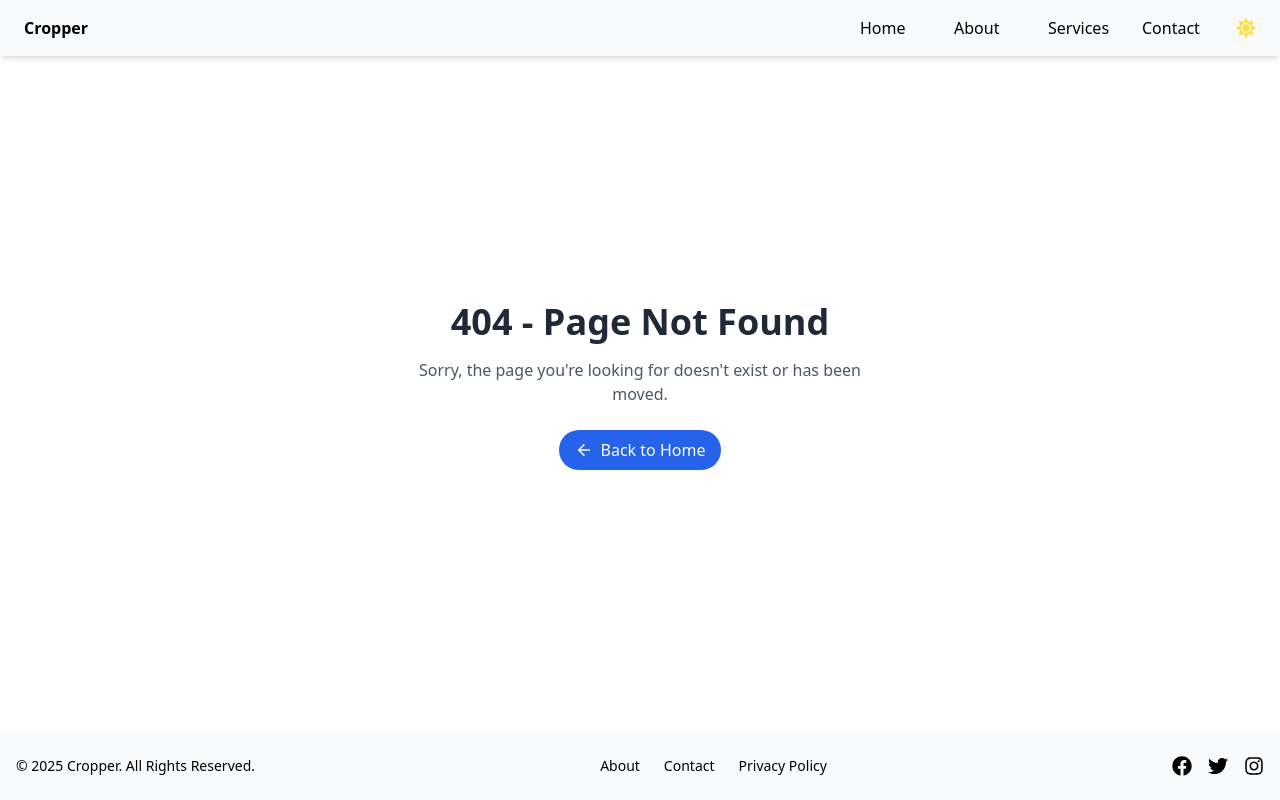
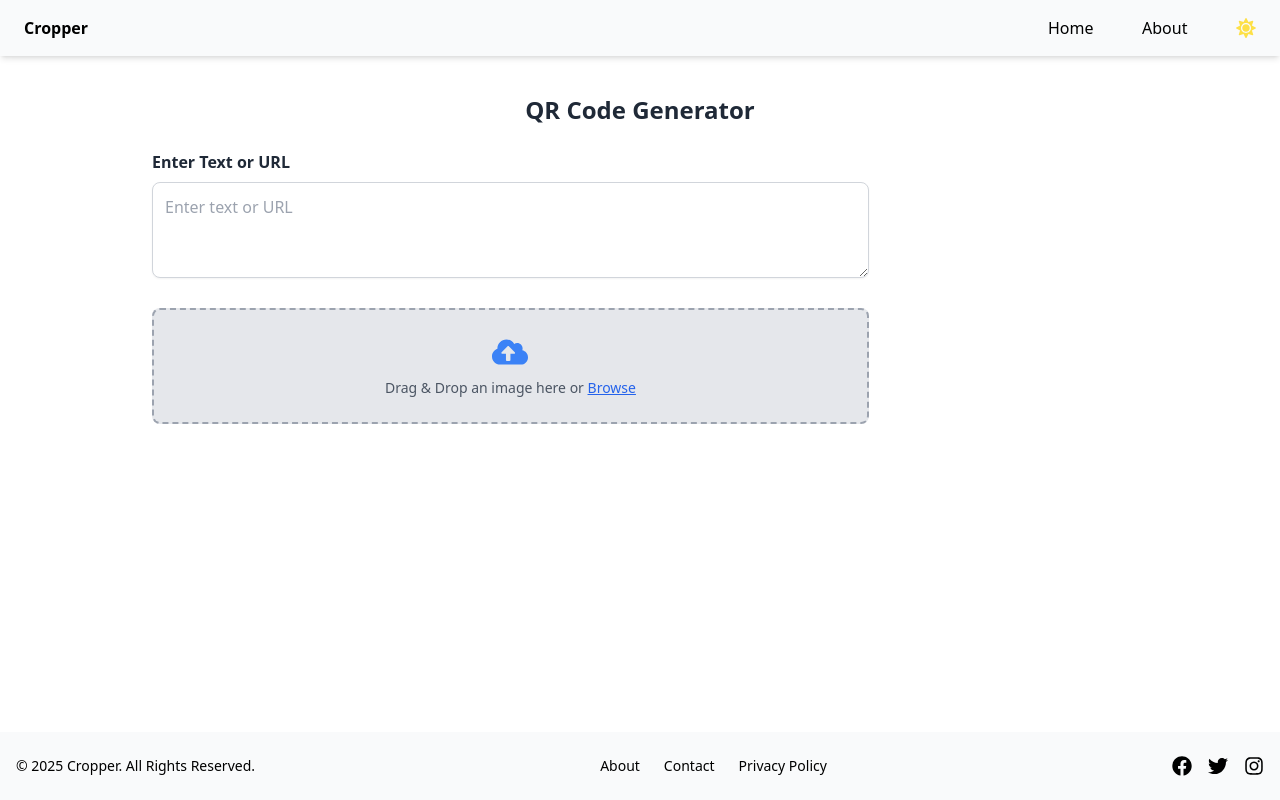
Before and after one commit to DevenderDhami/img-crop, a Next.js app: page /qr in a window 1280 px wide. Before the commit this address had no page. Built offline with nearby package versions, Linux system fonts and the light colour scheme.

Commit message:
qr generator added

```diff
--- /dev/null
+++ b/app/qr/page.jsx
@@ -0,0 +1,60 @@
+"use client";
+
+import { useState } from "react";
+import PreviewImage from "@/components/qr-generator/PreviewImage";
+import ImageDrag from "@/components/qr-generator/ImageDrag";
+import QrComponent from "@/components/qr-generator/QrComponent";
+
+export default function QRCodeGenerator() {
+    const [text, setText] = useState("");
+    const [imageSrc, setImageSrc] = useState(null);
+
+    const handleImageUpload = (e) => {
+        const file = e.target.files[0];
+        if (!file) return;
+
+        const reader = new FileReader();
+        reader.onloadend = () => {
+            setImageSrc(reader.result);
+        };
+        reader.readAsDataURL(file);
+    };
+
+    const handleDrop = (e) => {
+        e.preventDefault();
+        const file = e.dataTransfer.files[0];
+        if (file) handleImageUpload({ target: { files: [file] } });
+    };
+
+    return (
+        <div className="p-6 text-center max-w-5xl mx-auto  text-gray-800 dark:text-gray-100 transition-colors duration-300">
+            <h2 className="text-2xl font-bold mb-6">QR Code Generator</h2>
+            <div className="flex flex-col md:flex-row gap-5">
+                <div className="flex flex-col w-full">
+                    {/* Text Input */}
+                    <div className="mb-6 text-left">
+                        <label className="block font-semibold mb-2">Enter Text or URL</label>
+                        <textarea
+                            value={text}
+                            onChange={(e) => setText(e.target.value)}
+                            placeholder="Enter text or URL"
+                            className="border border-gray-300 dark:border-gray-700 bg-white dark:bg-gray-800 text-black dark:text-white p-3 w-full h-24 rounded-lg shadow-sm focus:ring focus:ring-blue-300 dark:focus:ring-blue-600"
+                        />
+                    </div>
+
+                    <div className="w-full">
+                        {imageSrc ? (
+                            <PreviewImage imageSrc={imageSrc} setImageSrc={setImageSrc} />
+                        ) : (
+                            <ImageDrag handleDrop={handleDrop} handleImageUpload={handleImageUpload} />
+                        )}
+                    </div>
+                </div>
+
+                <div className="flex flex-col w-full md:w-1/3">
+                    <QrComponent text={text} imageSrc={imageSrc} />
+                </div>
+            </div>
+        </div>
+    );
+}
--- a/components/layout/Navbar.jsx
+++ b/components/layout/Navbar.jsx
@@ -24,7 +24,6 @@ const Navbar = () => {
                             href={item.link}
                             className="flex items-center gap-2 hover:font-bold min-w-[70px]"
                         >
-                            {/* <item.icon className="text-xl" /> */}
                             {item.label}
                         </Link>
                     ))}
--- /dev/null
+++ b/components/qr-generator/ImageDrag.jsx
@@ -0,0 +1,34 @@
+'use client';
+
+import React from 'react';
+import { FaCloudUploadAlt } from 'react-icons/fa';
+
+const ImageDrag = ({ handleDrop, handleImageUpload }) => {
+    const handleDragOver = (e) => e.preventDefault();
+
+    return (
+        <div
+            className="bg-gray-200 dark:bg-gray-800 border-dashed border-2 border-gray-400 dark:border-gray-600 p-6 rounded-lg cursor-pointer text-gray-600 dark:text-gray-300 hover:border-blue-400 dark:hover:border-blue-500 transition duration-300 flex flex-col items-center"
+            onDragOver={handleDragOver}
+            onDrop={handleDrop}
+        >
+            <input
+                type="file"
+                accept="image/*"
+                onChange={handleImageUpload}
+                className="hidden"
+                id="imageUpload"
+            />
+
+            <label htmlFor="imageUpload" className="text-center flex flex-col items-center cursor-pointer">
+                <FaCloudUploadAlt className="text-4xl text-blue-500 mb-2" />
+                <span className="text-sm">
+                    Drag & Drop an image here or{' '}
+                    <span className="text-blue-600 dark:text-blue-400 underline">Browse</span>
+                </span>
+            </label>
+        </div>
+    );
+};
+
+export default ImageDrag;
--- /dev/null
+++ b/components/qr-generator/PreviewImage.jsx
@@ -0,0 +1,28 @@
+import React from 'react'
+import { FaTrashAlt } from 'react-icons/fa'
+
+const PreviewImage = ({imageSrc,setImageSrc}) => {
+    const removeImage = () => {
+        setImageSrc(null);
+    };
+    return (
+        <div className="relative inline-block">
+            {/* Uploaded Image Preview */}
+            <img
+                src={imageSrc}
+                alt="Uploaded"
+                className="h-60 w-auto object-fit rounded border shadow"
+            />
+
+            {/* Remove Image Button */}
+            <button
+                onClick={removeImage}
+                className="absolute cursor-pointer p-3 -top-2 right-0 bg-red-500 text-white  rounded-full transform translate-x-1 -translate-y-1 hover:bg-red-600 transition"
+            >
+                <FaTrashAlt />
+            </button>
+        </div>
+    )
+}
+
+export default PreviewImage
--- /dev/null
+++ b/components/qr-generator/QrComponent.jsx
@@ -0,0 +1,90 @@
+import { toPng, toJpeg, toSvg } from 'html-to-image';
+import { QRCodeCanvas } from 'qrcode.react';
+import React, { useRef, useState } from 'react';
+import { FaDownload } from 'react-icons/fa';
+
+const QrComponent = ({ text, imageSrc }) => {
+    const qrRef = useRef(null);
+    const [format, setFormat] = useState("png");
+
+    // Download based on selected format
+    const downloadQR = () => {
+        if (!qrRef.current) return;
+
+        const node = qrRef.current;
+        let downloadFunc;
+
+        switch (format) {
+            case "jpeg":
+                downloadFunc = toJpeg;
+                break;
+            case "svg":
+                downloadFunc = toSvg;
+                break;
+            case "png":
+            default:
+                downloadFunc = toPng;
+        }
+
+        downloadFunc(node, { quality: 0.95 })
+            .then((dataUrl) => {
+                const link = document.createElement("a");
+                link.href = dataUrl;
+                link.download = `qr_code.${format}`;
+                link.click();
+            })
+            .catch((err) => console.error("Failed to download QR code:", err));
+    };
+
+    return (
+        <div className='flex flex-col justify-center items-center'>
+            {text && (
+                <>
+                    <div ref={qrRef} className="inline-block bg-white p-2 border shadow-lg rounded-lg">
+                        <QRCodeCanvas
+                            value={text}
+                            size={200}
+                            bgColor={"#ffffff"}
+                            fgColor={"#000000"}
+                            level={"H"}
+                            includeMargin={true}
+                            imageSettings={
+                                imageSrc
+                                    ? {
+                                        src: imageSrc,
+                                        height: 40,
+                                        width: 40,
+                                        excavate: true,
+                                    }
+                                    : undefined
+                            }
+                        />
+                    </div>
+
+                    {/* Format Selection */}
+                    <div className="mt-4 w-full px-4">
+                        <select
+                            value={format}
+                            onChange={(e) => setFormat(e.target.value)}
+                            className="border px-2 py-1 rounded-md text-black dark:text-white bg-white dark:bg-gray-800 dark:border-gray-600 w-full "
+                        >
+                            <option value="png">PNG</option>
+                            <option value="jpeg">JPEG</option>
+                            <option value="svg">SVG</option>
+                        </select>
+                    </div>
+
+                    {/* Download Button */}
+                    <button
+                        onClick={downloadQR}
+                        className="mt-4 flex items-center justify-center gap-2 bg-blue-500 text-white px-6 py-2 rounded-lg shadow hover:bg-blue-600 transition duration-300"
+                    >
+                        <FaDownload /> Download QR Code
+                    </button>
+                </>
+            )}
+        </div>
+    );
+};
+
+export default QrComponent;
--- a/data/NavMenus.js
+++ b/data/NavMenus.js
@@ -3,6 +3,6 @@ import { FaHome, FaInfoCircle, FaPhone, FaServicestack } from "react-icons/fa";
 export const menuItems = [
     { label: "Home", link: "/", icon: FaHome },
     { label: "About", link: "/about", icon: FaInfoCircle },
-    { label: "Services", link: "/services", icon: FaServicestack },
-    { label: "Contact", link: "/contact", icon: FaPhone }
+    // { label: "Services", link: "/services", icon: FaServicestack },
+    // { label: "Contact", link: "/contact", icon: FaPhone }
   ];
--- a/package.json
+++ b/package.json
@@ -25,12 +25,14 @@
     "framer-motion": "^11.3.31",
     "gray-matter": "^4.0.3",
     "html-react-parser": "^5.1.15",
+    "html-to-image": "^1.11.13",
     "lucide-react": "^0.438.0",
     "material-react-table": "^3.2.1",
     "mongoose": "^8.13.2",
     "next": "^15.3.0",
     "next-themes": "^0.3.0",
     "nprogress": "^0.2.0",
+    "qrcode.react": "^4.2.0",
     "react": "^18",
     "react-dom": "^18",
     "react-hot-toast": "^2.5.2",
```
Also changed, not shown: 1 other file (tests, documents, lock files or other folders).
